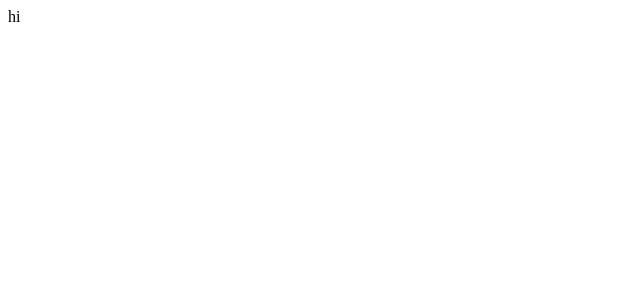
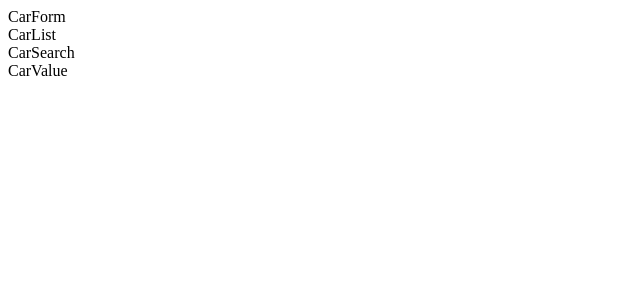
Before and after one commit to DianaPalafox/cars-directory, a React (Create React App) app in the folder cars/: page / in a window 1280 px wide. Shown: the top 300 px of the page, without its empty margins (0-640 px from the left). Built offline with nearby package versions, Linux system fonts and the light colour scheme.

Commit message:
Create components

```diff
--- a/cars/src/App.js
+++ b/cars/src/App.js
@@ -1,7 +1,16 @@
+import CarForm from "./components/CarForm";
+import CarList from "./components/CarList";
+import CarSearch from "./components/CarSearch";
+import CarValue from "./components/CarValue";
 
 function App(){
     return(
-        <div>hi</div>
+        <div>
+            <CarForm />
+            <CarList />
+            <CarSearch />
+            <CarValue />
+        </div>
     )
 }
 
--- /dev/null
+++ b/cars/src/components/CarForm.js
@@ -0,0 +1,8 @@
+
+function CarForm(){
+    return(
+        <div>CarForm</div>
+    )
+}
+
+export default CarForm;
--- /dev/null
+++ b/cars/src/components/CarList.js
@@ -0,0 +1,8 @@
+
+function CarList(){
+    return(
+        <div>CarList</div>
+    )
+}
+
+export default CarList;
--- /dev/null
+++ b/cars/src/components/CarSearch.js
@@ -0,0 +1,8 @@
+
+function CarSearch(){
+    return(
+        <div>CarSearch</div>
+    )
+}
+
+export default CarSearch;
--- /dev/null
+++ b/cars/src/components/CarValue.js
@@ -0,0 +1,8 @@
+
+function CarValue(){
+    return(
+        <div>CarValue</div>
+    )
+}
+
+export default CarValue;
```
